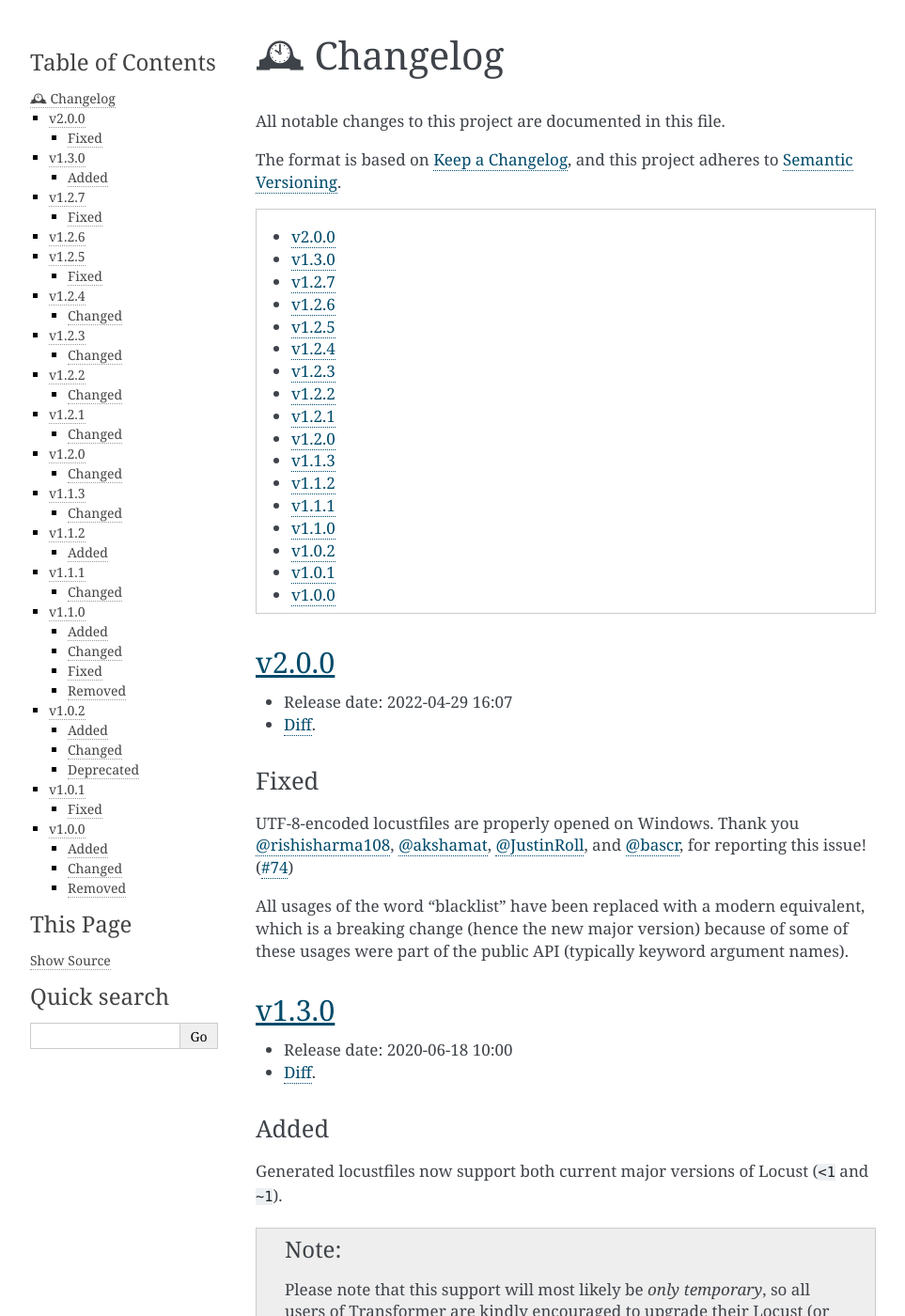
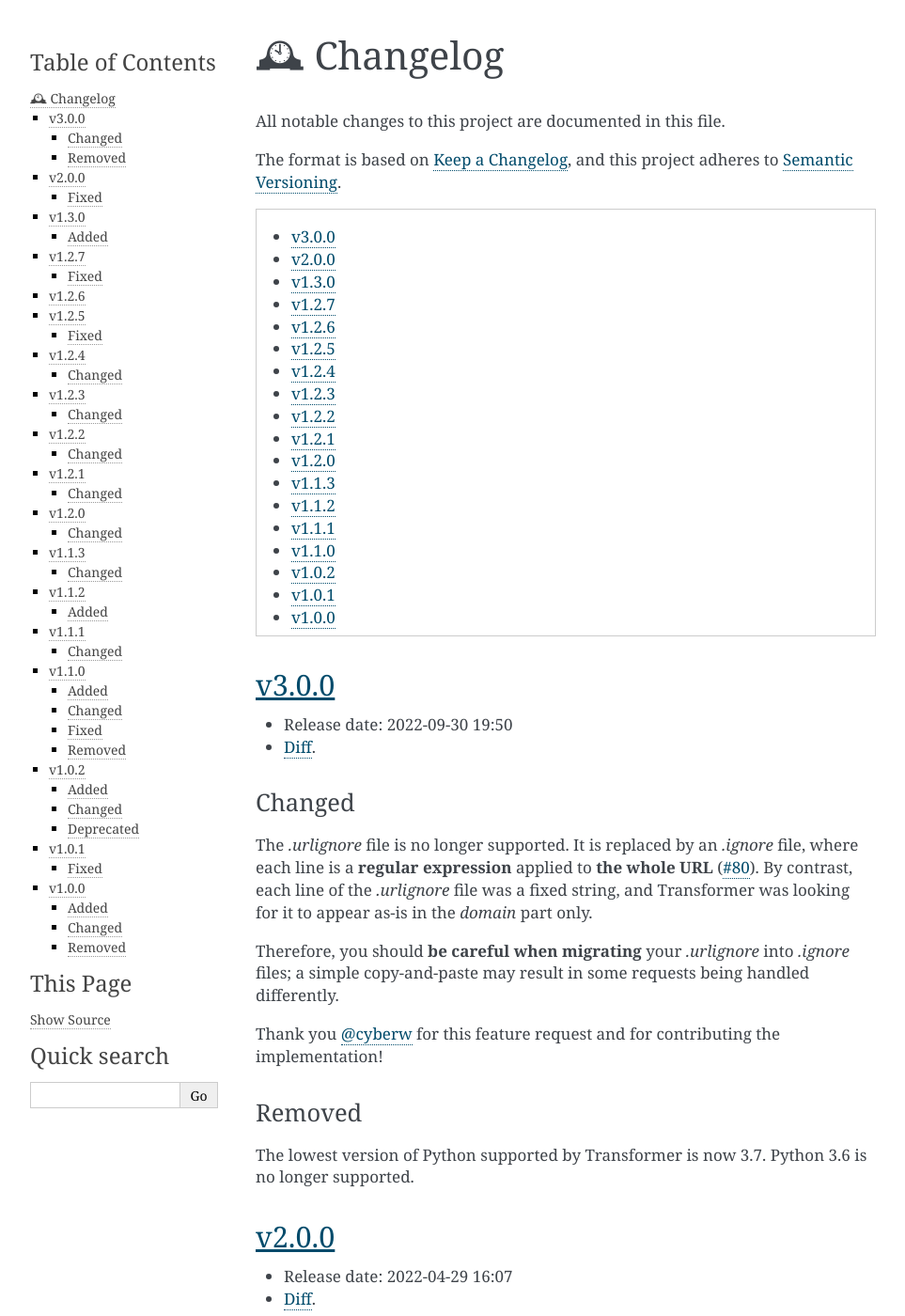
Before and after one commit to zalando-incubator/transformer, a Sphinx documentation site: the page built from docs/Changelog.rst, in a window 1280 px wide and 1400 px high. Shown: the whole window at 94% size, without its empty margins (148-1111 px from the left). Built offline with Sphinx 7.4.7, drawn with Linux system fonts in a browser that asks for light colours.

Commit message:
bump version: 2.0.0 -> 3.0.0

```diff
--- a/docs/Changelog.rst
+++ b/docs/Changelog.rst
@@ -14,6 +14,39 @@ The format is based on `Keep a Changelog`_, and this project adheres to
 .. contents::
    :local:
    :depth: 1
+
+.. _v3.0.0:
+
+v3.0.0
+======
+
+- Release date: 2022-09-30 19:50
+
+- Diff__.
+
+__ https://github.com/zalando-incubator/transformer/compare/v2.0.0...v3.0.0
+
+Changed
+-------
+
+The `.urlignore` file is no longer supported.
+It is replaced by an `.ignore` file, where each line is a **regular
+expression** applied to **the whole URL** (:pr:`80`).
+By contrast, each line of the `.urlignore` file was a fixed string, and
+Transformer was looking for it to appear as-is in the *domain* part only.
+
+Therefore, you should **be careful when migrating** your `.urlignore` into
+`.ignore` files; a simple copy-and-paste may result in some requests being
+handled differently.
+
+Thank you :user:`cyberw` for this feature request and for contributing the
+implementation!
+
+Removed
+-------
+
+The lowest version of Python supported by Transformer is now 3.7.
+Python 3.6 is no longer supported.
 
 .. _v2.0.0:
 
--- a/docs/conf.py
+++ b/docs/conf.py
@@ -23,9 +23,9 @@ copyright = "2019, Zalando"
 author = "the Zalando maintainers"
 
 # The short X.Y version
-version = "2.0"
+version = "3.0"
 # The full version, including alpha/beta/rc tags
-release = "2.0.0"
+release = "3.0.0"
 
 
 # -- General configuration ---------------------------------------------------
--- a/pyproject.toml
+++ b/pyproject.toml
@@ -1,6 +1,6 @@
 [tool.poetry]
 name = "har-transformer"
-version = "2.0.0"
+version = "3.0.0"
 description = "A tool to convert HAR files into a locustfile."
 authors = [
     "Serhii Cherniavskyi <serhii.cherniavskyi@zalando.de>",
```
